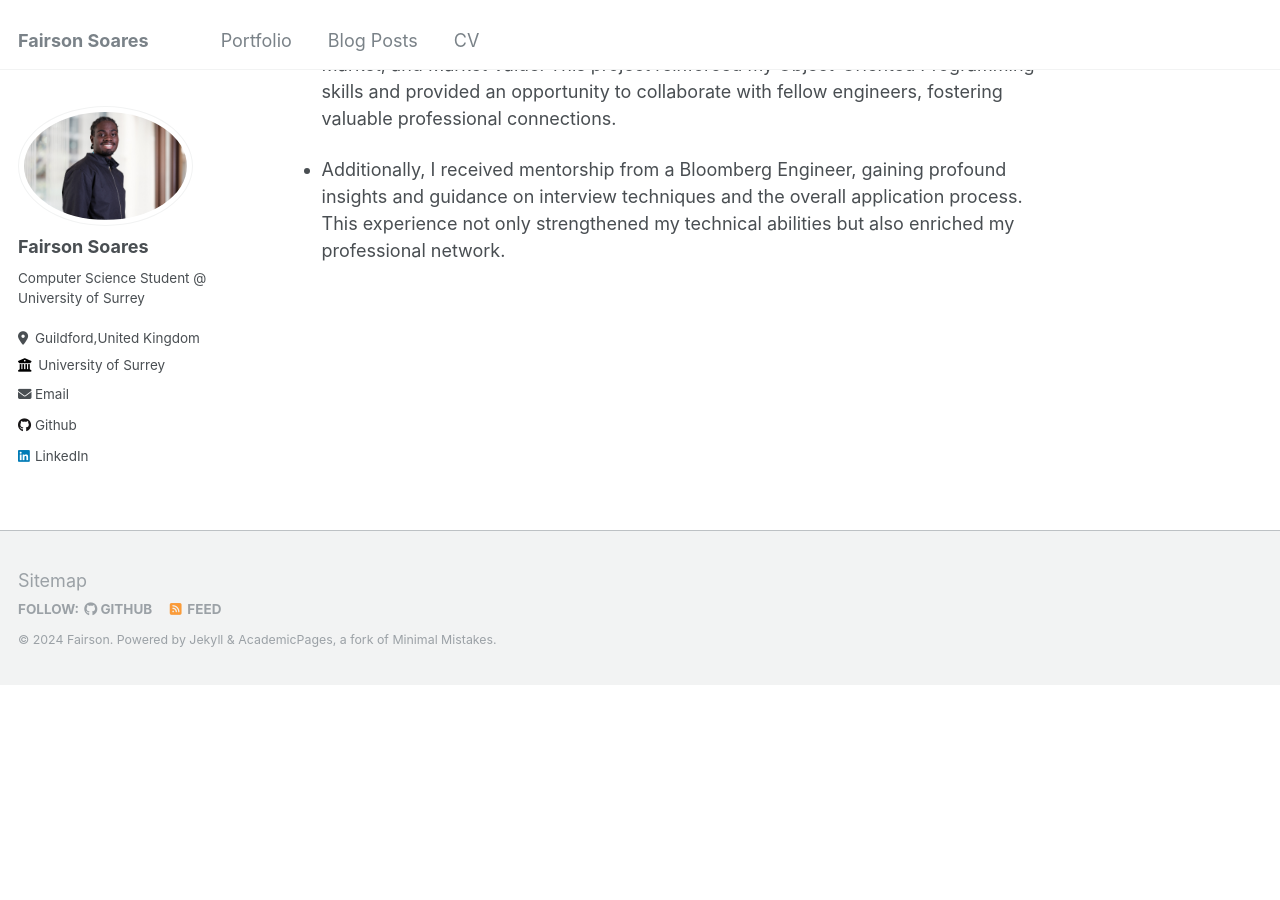
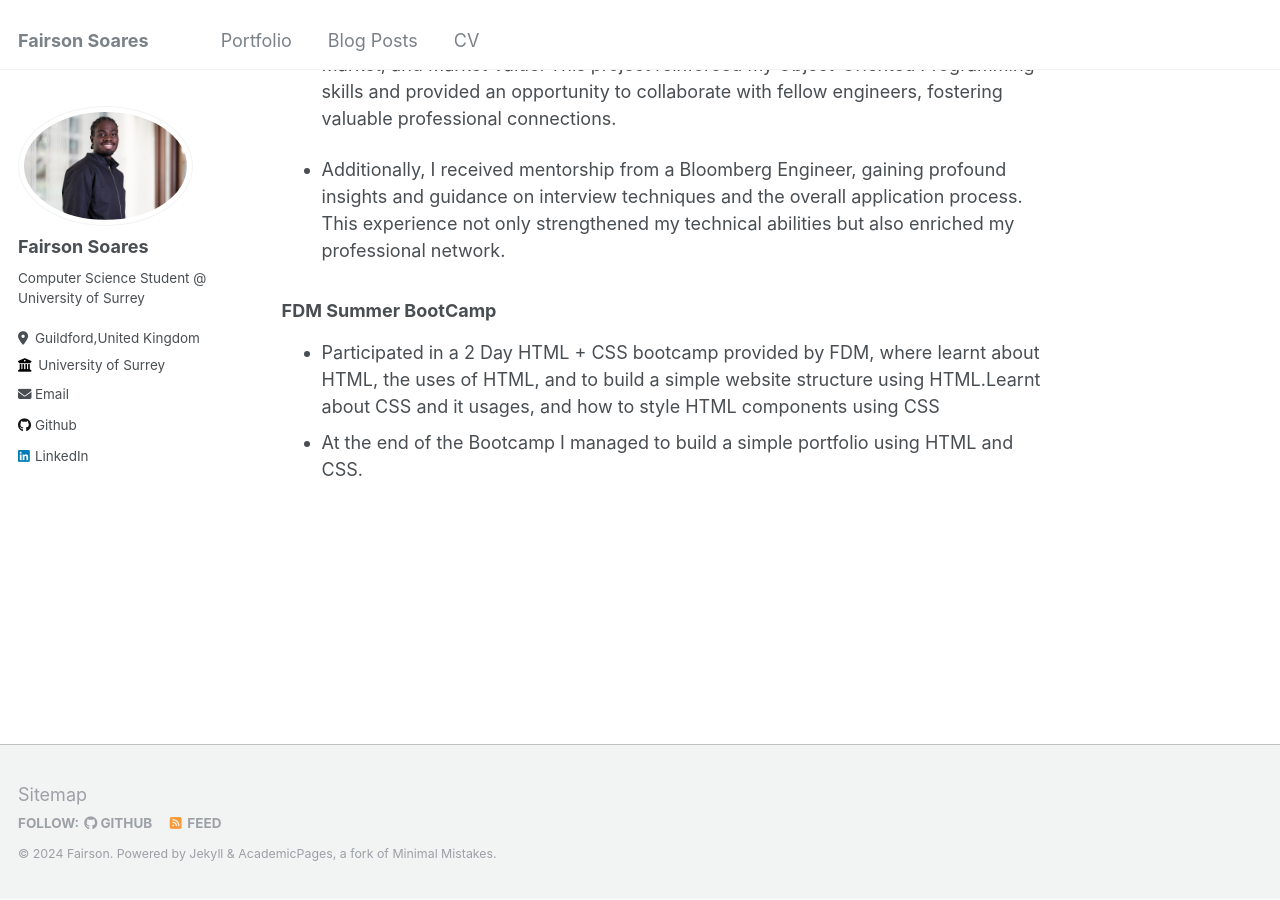
Before and after one commit to Beehive324/Fairson-Soares.github.io, a Jekyll site: the page built from _pages/about.md, in a window 1280 px wide and 900 px high, scrolled down 1473 px. Built offline with Jekyll 4.4.1, drawn with Linux system fonts in a browser that asks for light colours; before the commit the page ends 2159 px from its top, so only the background shows below that; some of the changed text lies outside the part shown.

Commit message:
more changes

```diff
--- a/_pages/about.md
+++ b/_pages/about.md
@@ -23,7 +23,7 @@ I am passionate about computer science and dedicated to problem-solving, continu
 University of Surrey
 - BSc Computer Science PTY (4 years)
 
-## Work Experience
+## 🔨Work Experience
 
 ### Graham Care Group - Data Analytics Placement
 
@@ -44,3 +44,10 @@ This role allowed me to apply my technical skills to real-world problems, contri
 - I participated in an intensive 3-day on-site event where I engaged in a Data Structures & Algorithms workshop, technical mock interviews, and an imposter syndrome workshop. During this event, I developed a Portfolio Manager using Python, enhancing my understanding of financial concepts such as Security, Position, Market, and Market Value. This project reinforced my Object-Oriented Programming skills and provided an opportunity to collaborate with fellow engineers, fostering valuable professional connections.
 
 - Additionally, I received mentorship from a Bloomberg Engineer, gaining profound insights and guidance on interview techniques and the overall application process. This experience not only strengthened my technical abilities but also enriched my professional network.
+
+
+### FDM Summer BootCamp
+
+- Participated in a 2 Day HTML + CSS bootcamp provided by FDM, where
+learnt about HTML, the uses of HTML, and to build a simple website structure using HTML.Learnt about CSS and it usages, and how to style HTML components using CSS
+- At the end of the Bootcamp I managed to build a simple portfolio using HTML and CSS.
```
